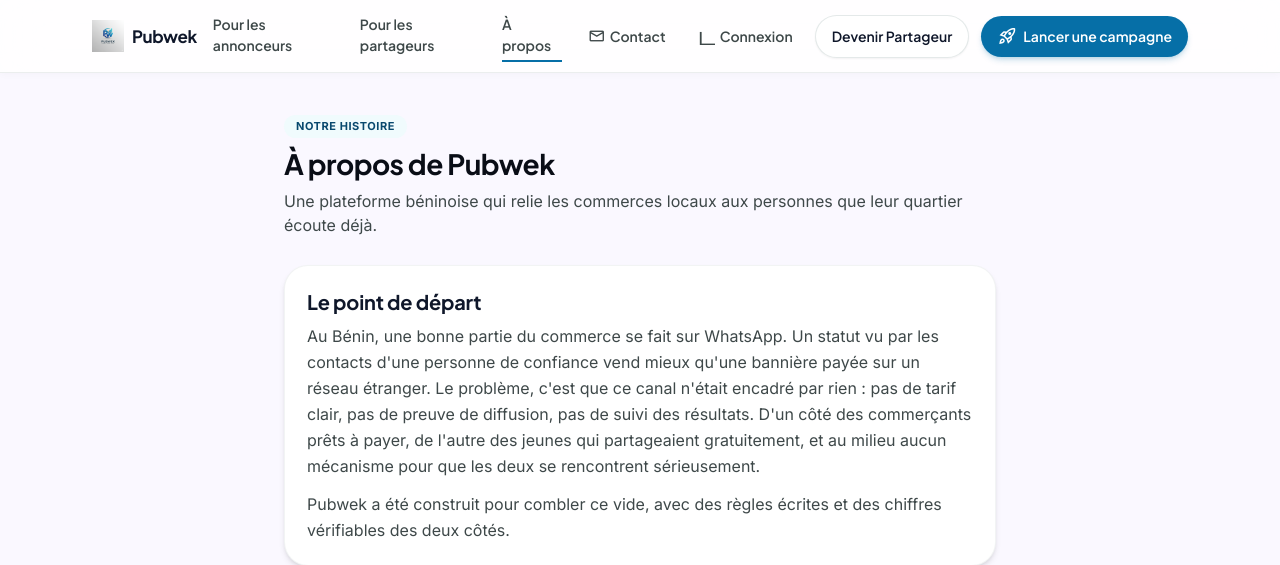
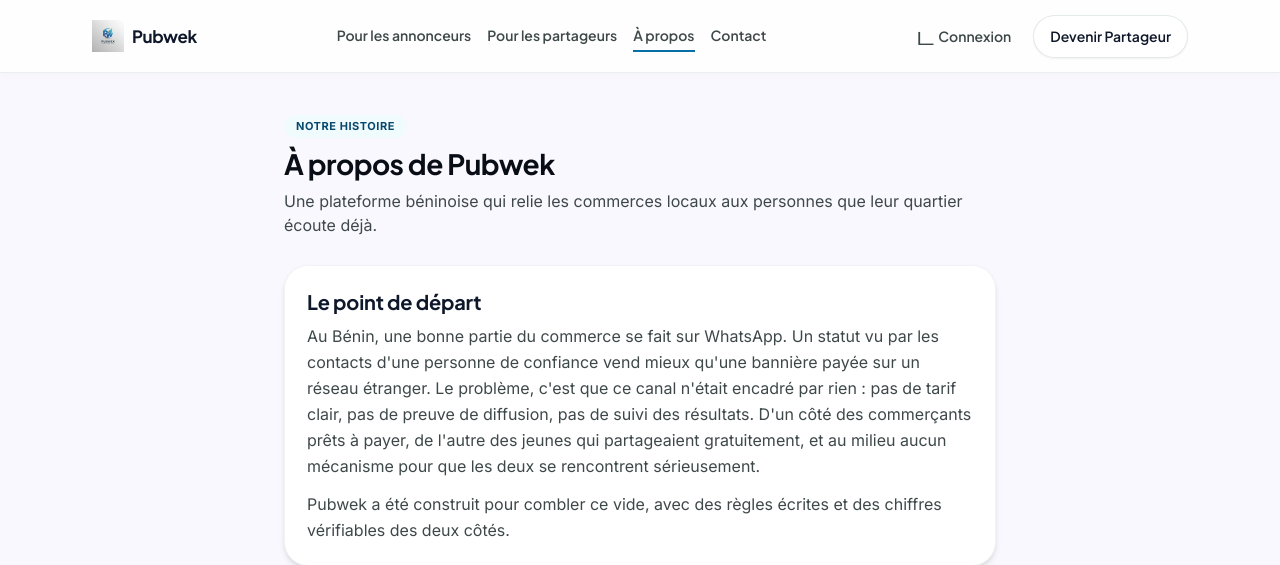
Before and after one commit to Mod617/Pubwek, a Flask app: a page that uses templates/base_v2.html in a window 1280 px wide. Shown: the top 565 px of the page. Run offline with Flask 3, Linux system fonts and the light colour scheme; parts of the project's set-up code (start-up, migrations or seed data) failed here and were passed over; some libraries are stand-ins or nearby versions.

Commit message:
Update base_v2.html

```diff
--- a/templates/base_v2.html
+++ b/templates/base_v2.html
@@ -60,6 +60,7 @@ html{scrollbar-width:thin;scrollbar-color:#bdc9c1 #f2f3ff;}
 <a class="text-on-surface-variant hover:text-brand-primary transition-colors duration-200 py-1 border-b-2 {{ 'border-brand-primary text-brand-primary' if request.endpoint == 'page_annonceurs' else 'border-transparent hover:border-brand-primary' }}" href="{{ url_for('page_annonceurs') }}">Pour les annonceurs</a>
 <a class="text-on-surface-variant hover:text-brand-primary transition-colors duration-200 py-1 border-b-2 {{ 'border-brand-primary text-brand-primary' if request.endpoint == 'page_partageurs' else 'border-transparent hover:border-brand-primary' }}" href="{{ url_for('page_partageurs') }}">Pour les partageurs</a>
 <a class="text-on-surface-variant hover:text-brand-primary transition-colors duration-200 py-1 border-b-2 {{ 'border-brand-primary text-brand-primary' if request.endpoint == 'a_propos' else 'border-transparent hover:border-brand-primary' }}" href="{{ url_for('a_propos') }}">À propos</a>
+<a class="text-on-surface-variant hover:text-brand-primary transition-colors duration-200 py-1 border-b-2 {{ 'border-brand-primary text-brand-primary' if request.endpoint == 'contact' else 'border-transparent hover:border-brand-primary' }}" href="{{ url_for('contact') }}">Contact</a>
 </nav>
 {% endif %}
 
@@ -79,10 +80,9 @@ html{scrollbar-width:thin;scrollbar-color:#bdc9c1 #f2f3ff;}
   {% endif %}
   <a class="inline-flex items-center gap-1.5 px-space-md py-2.5 rounded-full border border-outline-variant/40 bg-white hover:bg-surface-container-low text-error font-headline-md text-[14px] font-semibold shadow-sm transition-all" href="{{ url_for('logout') }}"><span class="material-symbols-outlined text-[18px]">logout</span><span class="hidden sm:inline">Déconnexion</span></a>
 {% else %}
-  <a class="inline-flex items-center gap-1 px-2.5 py-2 font-headline-md text-[14px] font-medium transition-colors {{ 'text-brand-primary font-semibold' if request.endpoint == 'contact' else 'text-on-surface-variant hover:text-slate-midnight' }}" href="{{ url_for('contact') }}"><span class="material-symbols-outlined text-[18px]">mail</span><span class="hidden min-[440px]:inline">Contact</span></a>
   <a class="inline-flex items-center gap-1 px-2.5 py-2 font-headline-md text-[14px] font-medium text-on-surface-variant hover:text-slate-midnight transition-colors" href="{{ url_for('login') }}"><span class="material-symbols-outlined text-[18px]">login</span><span class="hidden min-[440px]:inline">Connexion</span></a>
   <a class="hidden xl:inline-flex items-center px-space-md py-2.5 rounded-full border border-outline-variant/40 bg-white hover:bg-surface-container-low text-slate-midnight font-headline-md text-[14px] font-semibold shadow-sm transition-all hover:border-brand-primary/40" href="{{ url_for('register', role='partageur') }}">Devenir Partageur</a>
-  <a class="inline-flex items-center gap-1.5 px-space-md py-2.5 rounded-full bg-brand-primary text-white font-headline-md text-[14px] font-semibold hover:bg-brand-deep shadow-md shadow-brand-primary/20 hover:shadow-lg transition-all transform hover:-translate-y-0.5" href="{{ url_for('register', role='annonceur') }}"><span class="material-symbols-outlined text-[20px]">rocket_launch</span><span class="">Lancer une campagne</span></a>
+  <a class="hidden sm:inline-flex items-center gap-1.5 px-space-md py-2.5 rounded-full bg-brand-primary text-white font-headline-md text-[14px] font-semibold hover:bg-brand-deep shadow-md shadow-brand-primary/20 hover:shadow-lg transition-all transform hover:-translate-y-0.5" href="{{ url_for('register', role='annonceur') }}"><span class="material-symbols-outlined text-[20px]">rocket_launch</span><span class="">Lancer une campagne</span></a>
 {% endif %}
 </div></div></header>
 
```
